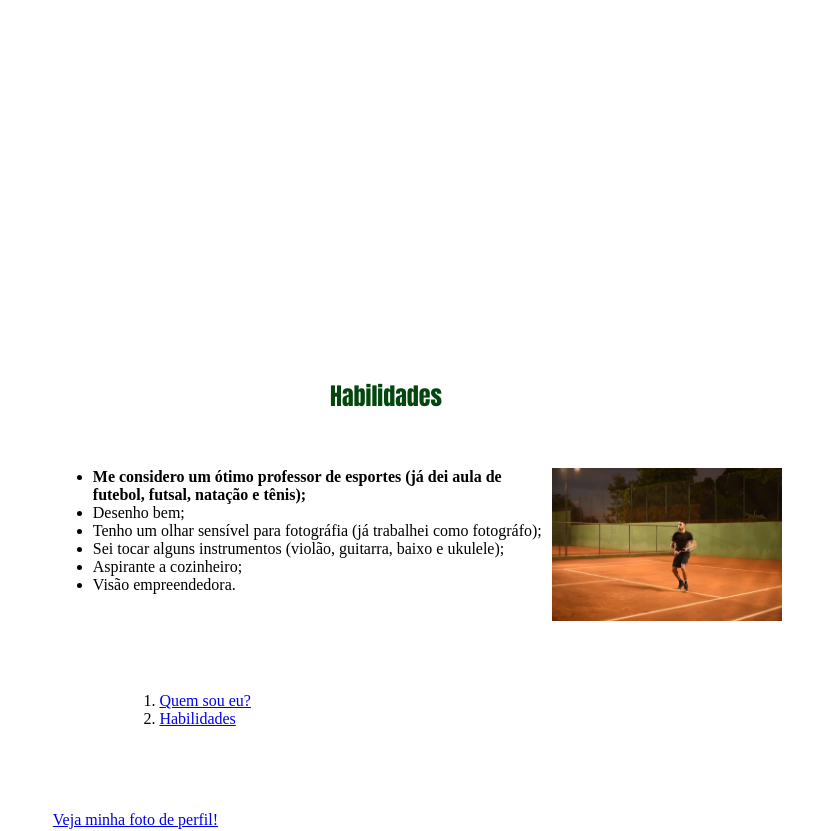
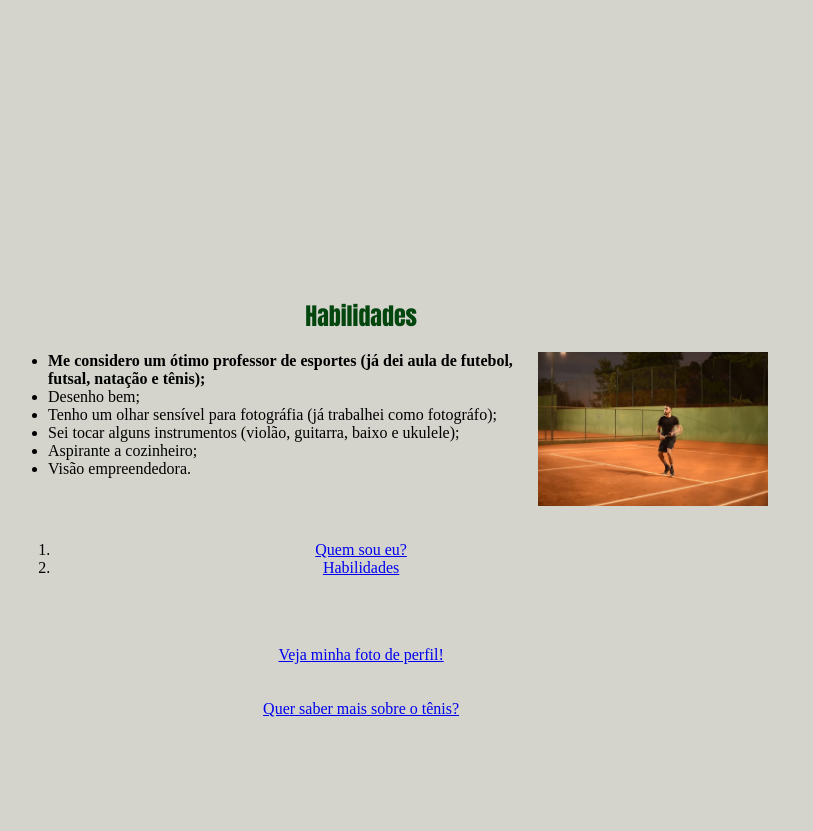
Before and after one commit to WDiegoSantos/WDiegoSantos.github.io, a plain HTML site: page index.html in a window 1280 px wide. Shown: the part 340-1171 px from the top of the page, without its empty margins (208-1021 px from the left). After the commit the page ends 1128 px from the top, so only its background shows below. Drawn offline with Linux system fonts and the light colour scheme.

Commit message:
Finalizando styles

```diff
--- a/index.html
+++ b/index.html
@@ -46,11 +46,11 @@
         </ol>
     </div>
 
-
-    <a href="#Foto"> Veja minha foto de perfil! </a><br><br><br>
-    <a href="https://tenisbrasil.uol.com.br/blogs/blogdotenis/" target="_blank">
-    Quer saber mais sobre o tênis? </a>
-
+    <div class="foot">
+        <a href="#Foto"> Veja minha foto de perfil! </a><br><br><br>
+        <a href="https://tenisbrasil.uol.com.br/blogs/blogdotenis/" target="_blank">
+        Quer saber mais sobre o tênis? </a>
+    </div>
 <body>
 
 </body>
--- a/styles.css
+++ b/styles.css
@@ -1,4 +1,11 @@
+* {
+    margin: 0;
+    padding: 0;
+}
 
+body {
+    background-color: rgb(212, 212, 204);
+}
 
 h1 {
     color: rgb(3, 71, 15);
@@ -29,10 +36,10 @@ img {
 }
 .ListaDeHabilidades {
 
+    float: left;
     padding: 1% 20% 5%;
-    float: left;
     text-align: left;
-    padding-right: 1%;
+
 
 }
 
@@ -40,10 +47,18 @@ img {
     float: right;
     width: 230px;
     border-radius: 0%;
-    margin-right: -10%;
+    margin-right: -15%;
+
+
 
 }
 
 .end {
-    padding: 10%;
+    padding: 10% 1% 1% 1%;
+    text-align: center;
 }
+
+.foot {
+    padding: 10% 1% 1% 1%;
+    text-align: center;
+}
```
